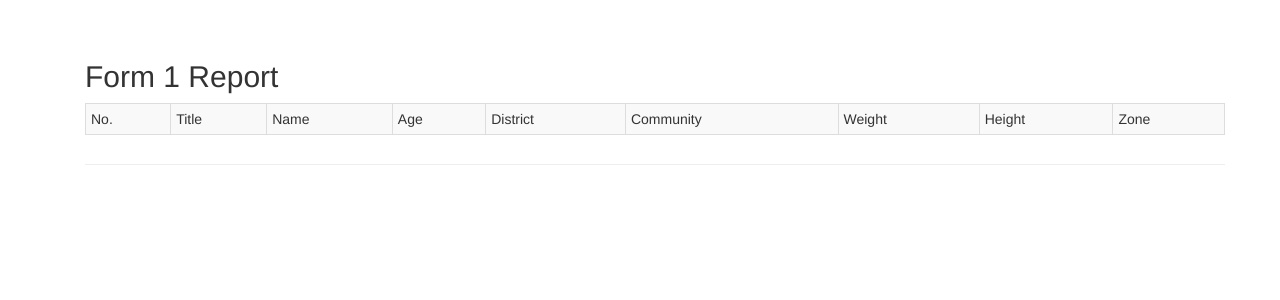
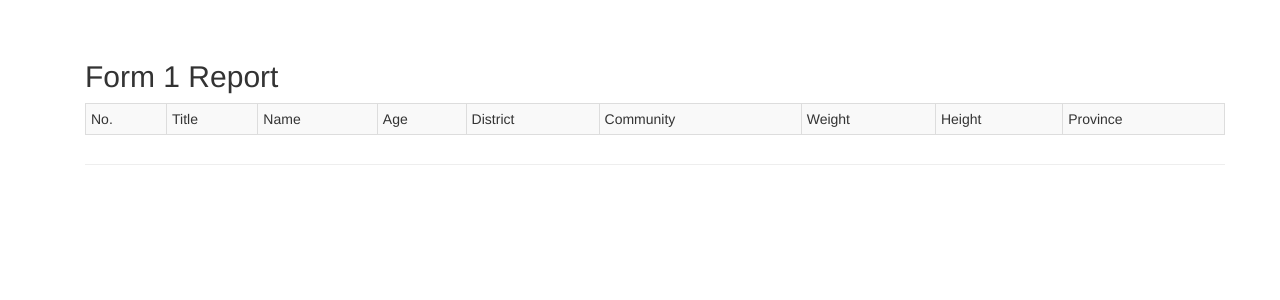
Before and after one commit to likit/dementia, a Flask app: template webapp/app/templates/form_1_report.html in a window 1280 px wide. Shown: the part 52-352 px from the top of the page. Run offline with Flask 2, Linux system fonts and the light colour scheme; the template is opened without the code that fills it, so the values that code supplies are empty; parts of the project's set-up code (start-up, migrations or seed data) failed here and were passed over; some libraries are stand-ins or nearby versions.

Commit message:
replaced zone with province

```diff
--- a/webapp/app/adminpage/views.py
+++ b/webapp/app/adminpage/views.py
@@ -21,13 +21,13 @@ class UserForm(form.Form):
     email = fields.TextField('Email', validators=[Email()])
     role = fields.TextField('Role', validators=[Required()])
     # password = fields.PasswordField('Password', validators=[Required()])
-    zone = fields.TextField('Zone', validators=[Required()])
+    province = fields.TextField('Province', validators=[Required()])
 
 
 class Form1View(ModelView):
     can_create = False
-    column_list = ('title', 'name', 'district', 'age', 'zone')
-    column_sortable_list = ('name', 'district', 'zone')
+    column_list = ('title', 'name', 'district', 'age', 'province')
+    column_sortable_list = ('name', 'district', 'province')
 
     form = Form1
 
--- a/webapp/app/main/views.py
+++ b/webapp/app/main/views.py
@@ -24,7 +24,7 @@ def form_1():
                 'age': form.age.data,
                 'weight': form.weight.data,
                 'height': form.height.data,
-                'zone': current_user.zone,
+                'locale': current_user.province,
                 # add "update datetime"
                 # add "add datetime"
                 # add "PID"
--- a/webapp/app/models.py
+++ b/webapp/app/models.py
@@ -8,9 +8,9 @@ from flask.ext.login import UserMixin
 
 
 class User():
-    def __init__(self, username, zone=-1, role='user'):
+    def __init__(self, username, province=None, role='user'):
         self.username = username
-        self.zone = zone
+        self.province = province
         self.role = role
 
     def is_active(self):
@@ -35,7 +35,7 @@ def load_user(username):
     if not u:
         return None
     else:
-        return User(u['username'], zone=u['zone'], role=u['role'])
+        return User(u['username'], province=u['province'], role=u['role'])
 
 
 def generate_confirmation_token(pid, expiration=3600):
--- a/webapp/app/templates/form_1.html
+++ b/webapp/app/templates/form_1.html
@@ -7,7 +7,7 @@
 <div class="container">
     <div class="page-header">
         <h2>Account ID: {{ current_user.username }}</h2>
-        <h2>Zone: {{ current_user.zone }}</h2>
+        <h2>Province: {{ current_user.province }}</h2>
     </div>
 </div>
 <div class="col-md4">
--- a/webapp/app/templates/form_1_report.html
+++ b/webapp/app/templates/form_1_report.html
@@ -7,10 +7,10 @@
     <div class="page-header">
         <h2>Form 1 Report</h2>
         <table class="table table-striped table-bordered table-condensed">
-            <tr><td>No.<td>Title<td>Name<td>Age<td>District<td>Community<td>Weight<td>Height<td>Zone</tr>
+            <tr><td>No.<td>Title<td>Name<td>Age<td>District<td>Community<td>Weight<td>Height<td>Province</tr>
         {% for user in db.form1.find() %}
-        {% if user.zone == current_user.zone %}
-        <tr><td>{{ loop.index }}<td>{{ user.title }}<td>{{ user.name }}<td>{{ user.age }}<td>{{ user.district }}<td>{{ user.community }}<td>{{ user.weight }}<td>{{ user.height }}<td>{{ user.zone }}</tr>
+        {% if user.locale == current_user.province %}
+        <tr><td>{{ loop.index }}<td>{{ user.title }}<td>{{ user.name }}<td>{{ user.age }}<td>{{ user.district }}<td>{{ user.community }}<td>{{ user.weight }}<td>{{ user.height }}<td>{{ user.province }}</tr>
         {% endif %}
         {% endfor %}
         </table>
```
